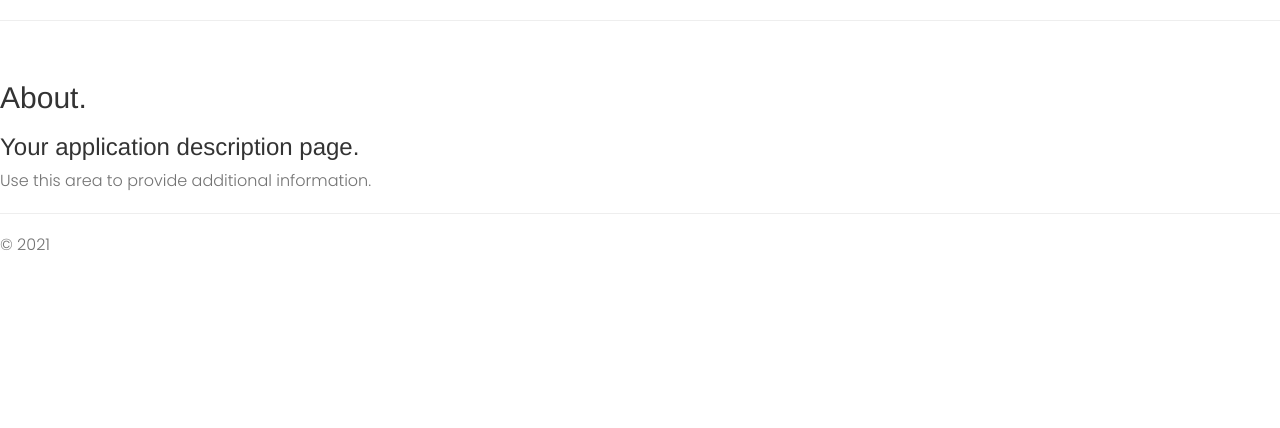
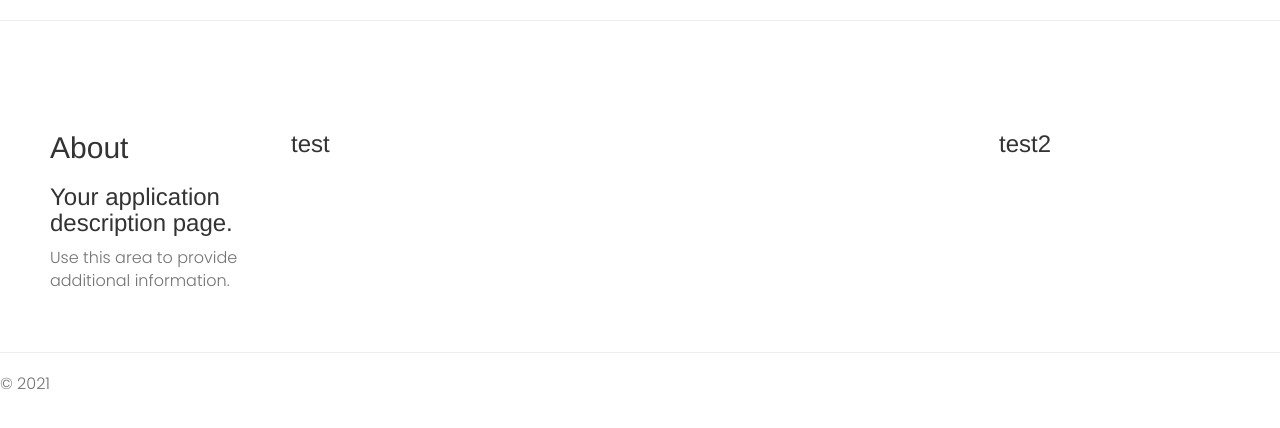
Before and after one commit to CorvusUltima/JensenApp, a Django app: page /about/ in a window 1280 px wide. Shown: the part 76-504 px from the top of the page. Run offline with Django 3.2, Linux system fonts and the light colour scheme; some libraries are stand-ins or nearby versions.

Commit message:
Added margins to 3 new home-container and grid-item CSS classes and applied them to the the contact.html and about.html pages

```diff
--- a/CV-APPpy/app/templates/app/about.html
+++ b/CV-APPpy/app/templates/app/about.html
@@ -2,9 +2,20 @@
 
 {% block content %}
 
-<h2>{{ title }}.</h2>
-<h3>{{ message }}</h3>
+<div class="home-container-normal">
+    <div class="grid-item">
+        <h2>{{ title }}</h2>
+        <h3>{{ message }}</h3>
+        <p>Use this area to provide additional information.</p>
+    </div>
+    <div class="grid-item-normal">
+        <h3>test</h3>
+    </div>
+    <div class="grid-item-normal">
+        <h3>test2</h3>
+    </div>
+</div>
 
-<p>Use this area to provide additional information.</p>
+
 
 {% endblock %}
--- a/CV-APPpy/app/templates/app/contact.html
+++ b/CV-APPpy/app/templates/app/contact.html
@@ -2,6 +2,7 @@
 
 {% block content %}
 
+<div class ="grid-item-single">
     <h2>{{ title }}.</h2>
     <h3>{{ message }}</h3>
 
@@ -15,5 +16,6 @@
         <strong>Support:</strong>   <a href="mailto:info@torqueengineering.se">info@torqueengineering.se</a><br />
         <strong>Marketing:</strong> <a href="mailto:info@torqueengineering.se">info@torqueengineering.se</a>
     </address>
+</div>
 
 {% endblock %}
--- a/CV-APPpy/app/templates/app/layout.html
+++ b/CV-APPpy/app/templates/app/layout.html
@@ -15,15 +15,32 @@
     <!-- Dev Search UI -->
     <link rel="stylesheet" href="{% static 'app/styles/app.css'  %}"  />
 
+    <!-- Use bacground-color on the contatiners to find the container
+    sizes and use "https://www.w3schools.com/cssref/sel_class.asp" for
+    more documentation -->
     <style>
         .home-container{
             display: grid;
             grid-template-columns: 20% 60% 20%;
-    }
-    .grid-item {
-
-        justify-self: center;
-      }
+        }
+        .grid-item {
+            justify-self: center;
+        }
+        .home-container-normal{
+            display: grid;
+            grid-template-columns: 20% 60% 20%;
+            margin: 50px;
+        }
+        .grid-item-normal {
+            justify-self: strech;
+            margin-right: 5px;
+            margin-left: 5px;
+        }
+        .grid-item-single {
+            justify-self: strech;
+            margin-right: 50px;
+            margin-left: 50px;
+        }
     </style>
 
 
```
Lines whose indentation alone changed are shown as unchanged.
